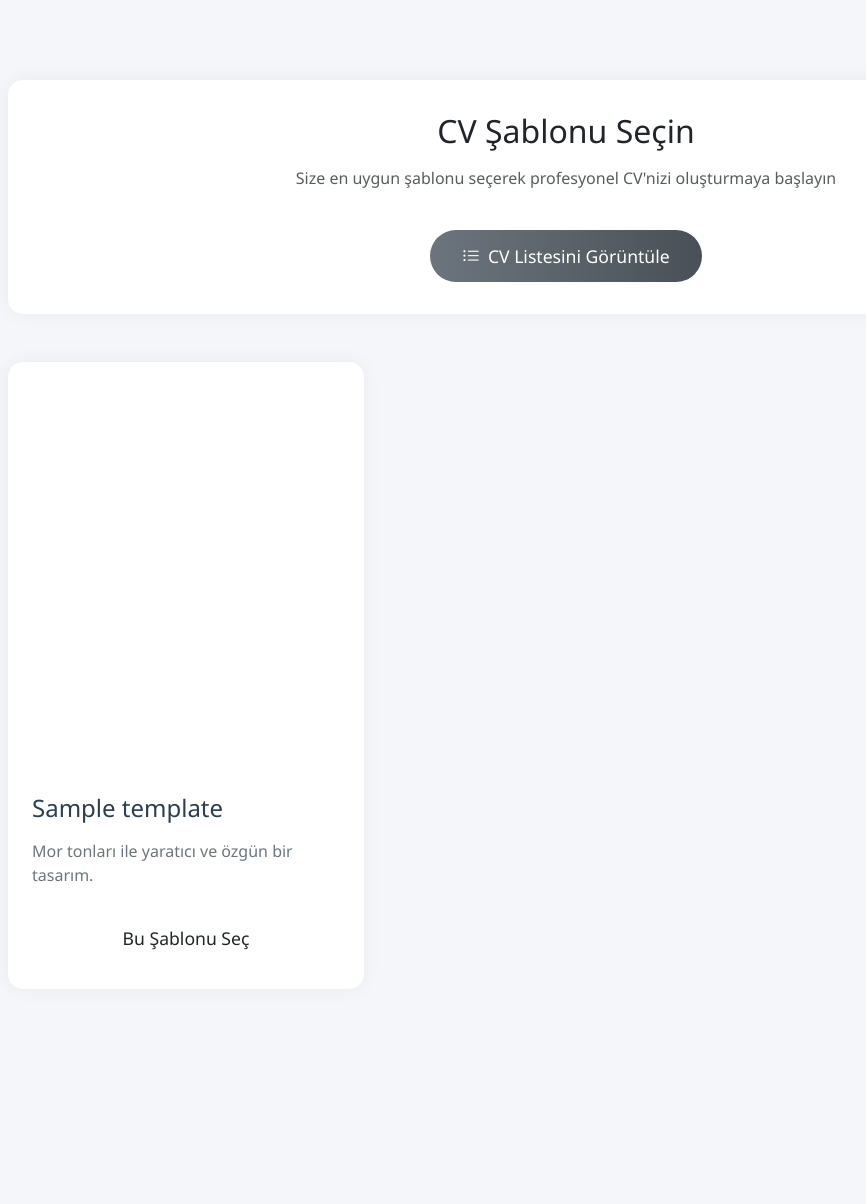
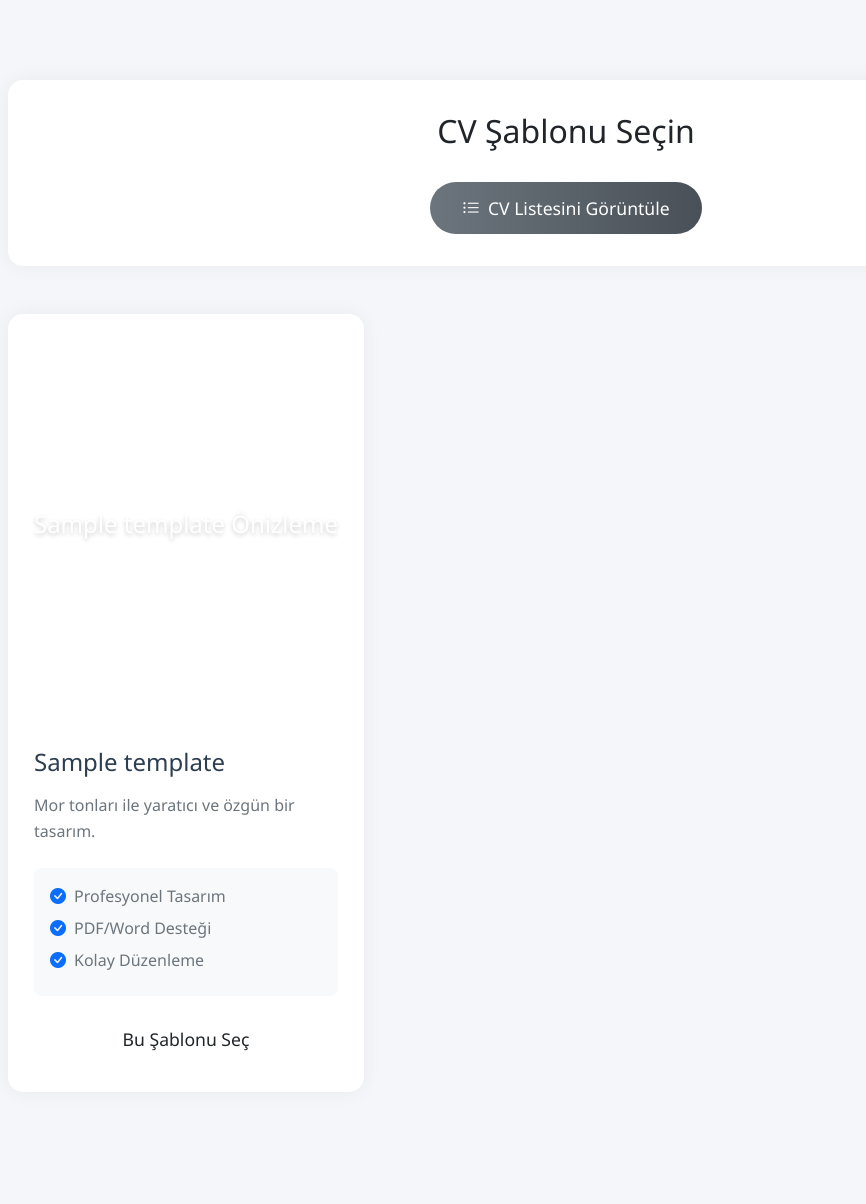
Before and after one commit to busrahakay/cv_creator, a Django app: template cvproje/cvapp/templates/cvapp/index.html in a window 1280 px wide. Shown: the whole page, without its empty margins (74-940 px from the left). Before the commit the page ends 950 px from the top, so only its background shows below. Run offline with Django 5.2, Linux system fonts and the light colour scheme; the template is opened without the code that fills it: most values are stand-ins (such as "Sample title", 1, 10 or a date in 2020).

Commit message:
changed design

```diff
--- a/cvproje/cvapp/templates/cvapp/index.html
+++ b/cvproje/cvapp/templates/cvapp/index.html
@@ -19,12 +19,17 @@
             border-radius: 15px;
             overflow: hidden;
             box-shadow: 0 0 20px rgba(0,0,0,0.05);
-            transition: transform 0.3s ease;
+            transition: all 0.3s ease;
             margin-bottom: 2rem;
             position: relative;
+            border: 2px solid transparent;
         }
         .template-card:hover {
             transform: translateY(-5px);
+            box-shadow: 0 10px 30px rgba(0,0,0,0.1);
+        }
+        .template-card.selected {
+            border-color: #0d6efd;
         }
         .color-strip {
             height: 8px;
@@ -48,33 +53,21 @@
             background-position: center;
             position: relative;
             margin-top: 8px;
+            display: flex;
+            align-items: center;
+            justify-content: center;
+            color: white;
+            font-size: 1.5rem;
+            text-shadow: 0 2px 4px rgba(0,0,0,0.2);
         }
         .template1 .template-preview {
-            background-color: #e7f1ff;
-            background-image: linear-gradient(45deg, #0d6efd 25%, transparent 25%),
-                            linear-gradient(-45deg, #0d6efd 25%, transparent 25%),
-                            linear-gradient(45deg, transparent 75%, #0d6efd 75%),
-                            linear-gradient(-45deg, transparent 75%, #0d6efd 75%);
-            background-size: 20px 20px;
-            background-position: 0 0, 0 10px, 10px -10px, -10px 0px;
+            background: linear-gradient(135deg, #0d6efd, #0a58ca);
         }
         .template2 .template-preview {
-            background-color: #e8f5e9;
-            background-image: linear-gradient(45deg, #198754 25%, transparent 25%),
-                            linear-gradient(-45deg, #198754 25%, transparent 25%),
-                            linear-gradient(45deg, transparent 75%, #198754 75%),
-                            linear-gradient(-45deg, transparent 75%, #198754 75%);
-            background-size: 20px 20px;
-            background-position: 0 0, 0 10px, 10px -10px, -10px 0px;
+            background: linear-gradient(135deg, #198754, #146c43);
         }
         .template3 .template-preview {
-            background-color: #f3e5f5;
-            background-image: linear-gradient(45deg, #6f42c1 25%, transparent 25%),
-                            linear-gradient(-45deg, #6f42c1 25%, transparent 25%),
-                            linear-gradient(45deg, transparent 75%, #6f42c1 75%),
-                            linear-gradient(-45deg, transparent 75%, #6f42c1 75%);
-            background-size: 20px 20px;
-            background-position: 0 0, 0 10px, 10px -10px, -10px 0px;
+            background: linear-gradient(135deg, #6f42c1, #59359a);
         }
         .template-info {
             padding: 1.5rem;
@@ -87,12 +80,14 @@
         .template-description {
             color: #6c757d;
             margin-bottom: 1.5rem;
+            line-height: 1.6;
         }
         .btn-select {
             width: 100%;
             padding: 0.8rem;
             font-size: 1.1rem;
             transition: all 0.3s ease;
+            border-radius: 8px;
         }
         .template1 .btn-select {
             background-color: #0d6efd;
@@ -141,6 +136,22 @@
             box-shadow: 0 5px 15px rgba(108, 117, 125, 0.3);
             color: white;
         }
+        .template-features {
+            margin-top: 1rem;
+            padding: 1rem;
+            background: #f8f9fa;
+            border-radius: 8px;
+        }
+        .feature-item {
+            display: flex;
+            align-items: center;
+            margin-bottom: 0.5rem;
+            color: #6c757d;
+        }
+        .feature-item i {
+            margin-right: 0.5rem;
+            color: #0d6efd;
+        }
     </style>
 </head>
 <body>
@@ -149,7 +160,6 @@
     <div class="template-container">
         <div class="header-section">
             <h2 class="mb-3">CV Şablonu Seçin</h2>
-            <p class="text-muted mb-4">Size en uygun şablonu seçerek profesyonel CV'nizi oluşturmaya başlayın</p>
             <a href="{% url 'cv_list' %}" class="btn btn-list">
                 <i class="bi bi-list-ul me-2"></i>CV Listesini Görüntüle
             </a>
@@ -160,19 +170,35 @@
             <div class="col-md-4">
                 <div class="template-card {{ template }}">
                     <div class="color-strip"></div>
-                    <div class="template-preview"></div>
+                    <div class="template-preview">
+                        {{ label }} Önizleme
+                    </div>
                     <div class="template-info">
                         <h3 class="template-title">{{ label }}</h3>
                         <p class="template-description">
                             {% if template == 'template1' %}
-                                 Mavi tonları ile Modern ve profesyonel tasarım.
+                                Mavi tonları ile modern ve profesyonel tasarım.
                             {% elif template == 'template2' %}
                                 Yeşil tonları ile dinamik ve yenilikçi bir tasarım.
                             {% else %}
                                 Mor tonları ile yaratıcı ve özgün bir tasarım.
                             {% endif %}
                         </p>
-                        <a href="{% url 'create_cv' %}?template={{ template }}" class="btn btn-select">
+                        <div class="template-features">
+                            <div class="feature-item">
+                                <i class="bi bi-check-circle-fill"></i>
+                                <span>Profesyonel Tasarım</span>
+                            </div>
+                            <div class="feature-item">
+                                <i class="bi bi-check-circle-fill"></i>
+                                <span>PDF/Word Desteği</span>
+                            </div>
+                            <div class="feature-item">
+                                <i class="bi bi-check-circle-fill"></i>
+                                <span>Kolay Düzenleme</span>
+                            </div>
+                        </div>
+                        <a href="{% url 'create_cv' %}?template={{ template }}" class="btn btn-select mt-3">
                             Bu Şablonu Seç
                         </a>
                     </div>
--- a/cvproje/cvproje/urls.py
+++ b/cvproje/cvproje/urls.py
@@ -6,7 +6,8 @@ from cvapp import views
 
 urlpatterns = [
     path('admin/', admin.site.urls),
-    path('', views.index, name='index'),
+    path('', views.welcome, name='welcome'),
+    path('templates/', views.index, name='index'),
     path('create/', views.create_cv, name='create_cv'),
     path('list/', views.cv_list, name='cv_list'),
     path('preview/<int:cv_id>/', views.preview_cv, name='preview_cv'),
```
Also changed, not shown: cvproje/cvapp/templates/cvapp/welcome.html (+39 -1 lines), cvproje/media/cv_photos/fotoğraf3.jpg (added), cvproje/media/cv_photos/fotoğraf3_4rlVEY2.jpg (added), cvproje/media/cv_photos/fotoğraf3_8cuEBX3.jpg (added), cvproje/media/cv_photos/fotoğraf3_CwUb2pJ.jpg (added), cvproje/media/cv_photos/fotoğraf3_Pp9qPEN.jpg (added), cvproje/media/cv_photos/fotoğraf3_aZT33M3.jpg (added), cvproje/media/cv_photos/fotoğraf3_jRpPgnQ.jpg (added).
